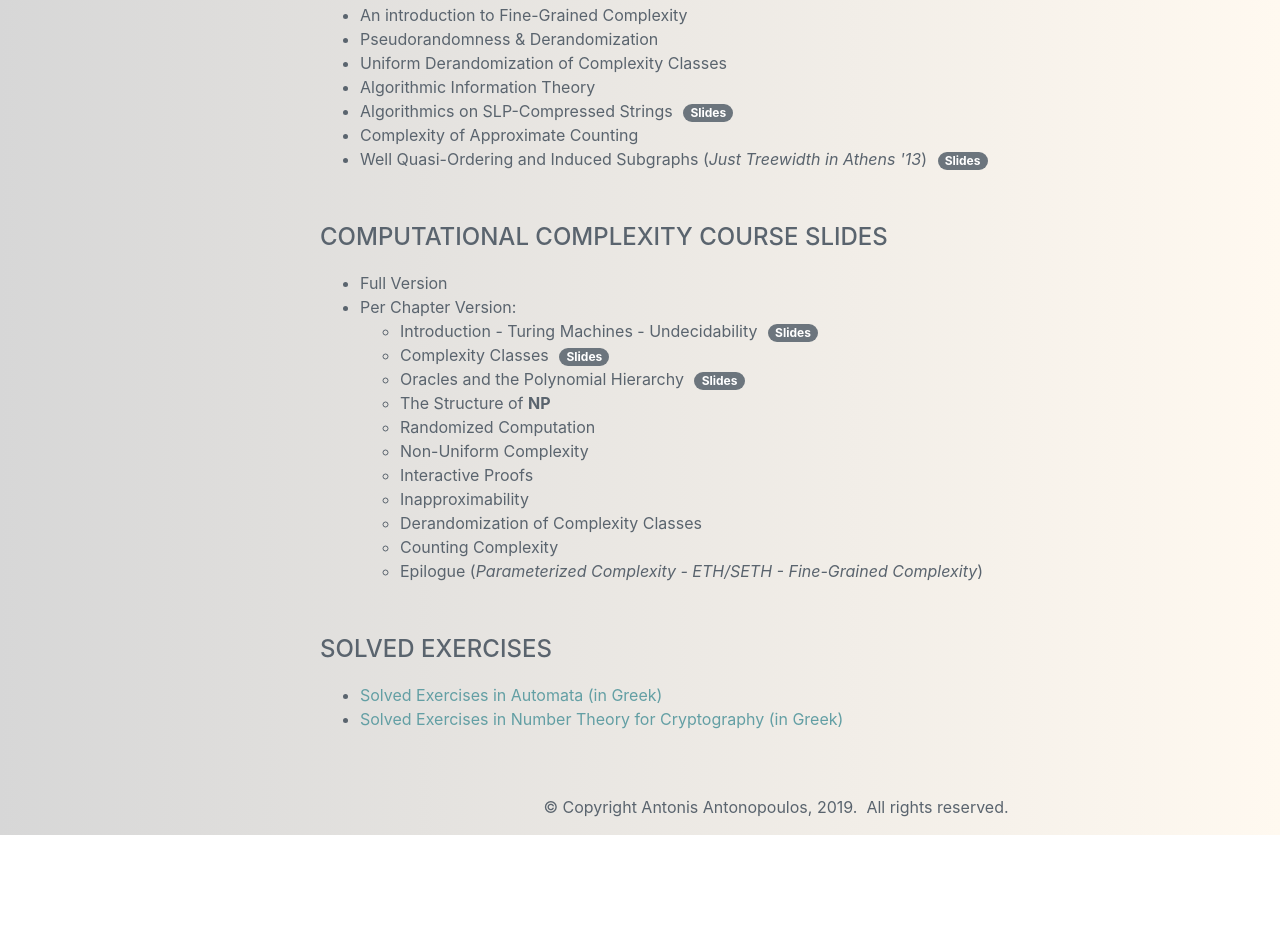
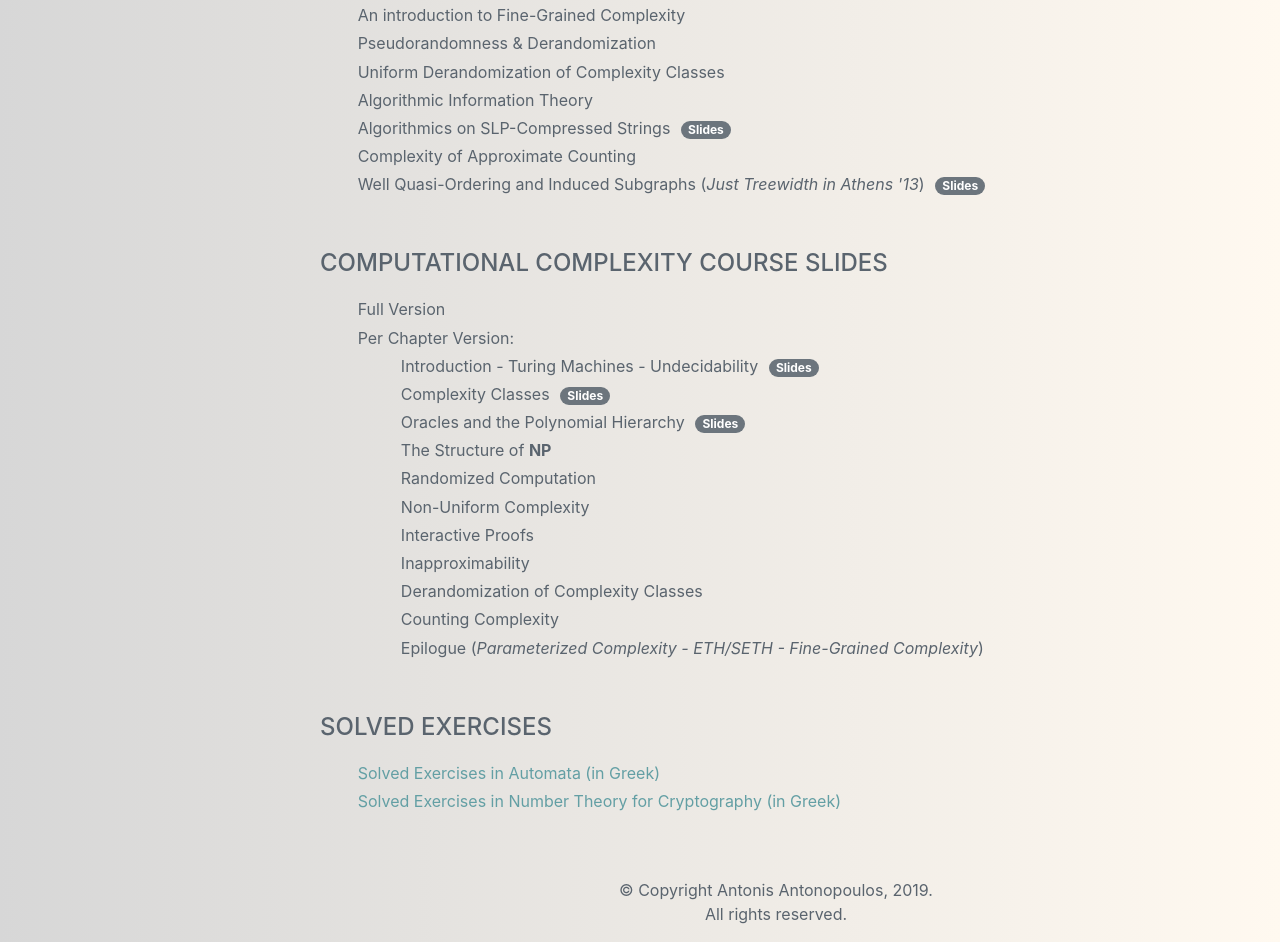
Before and after one commit to pseudorandomized/pseudorandomized.github.io, a plain HTML site: page index.html in a window 1280 px wide. Shown: the part 1013-1955 px from the top of the page. Before the commit the page ends 1848 px from the top, so only its background shows below. Drawn offline with nearby package versions, Linux system fonts and the light colour scheme; a web font is replaced by a local one.

Commit message:
WD fixes

```diff
--- a/css/resume.css
+++ b/css/resume.css
@@ -2,9 +2,12 @@ body {
   font-family: 'Muli', -apple-system, BlinkMacSystemFont, 'Segoe UI', Roboto, 'Helvetica Neue', Arial, sans-serif, 'Apple Color Emoji', 'Segoe UI Emoji', 'Segoe UI Symbol', 'Noto Color Emoji';
   padding-top: 54px;
   color: #5a646e;
-  background: #ffd89b;  /* fallback for old browsers */
-  background: -webkit-linear-gradient(to right, #d7d7d7, #fff9f0);  /* Chrome 10-25, Safari 5.1-6 */
-  background: linear-gradient(to right, #d7d7d7, #fff9f0); /* W3C, IE 10+/ Edge, Firefox 16+, Chrome 26+, Opera 12+, Safari 7+ */
+  background: #ffd89b;
+  /* fallback for old browsers */
+  background: -webkit-linear-gradient(to right, #d7d7d7, #fff9f0);
+  /* Chrome 10-25, Safari 5.1-6 */
+  background: linear-gradient(to right, #d7d7d7, #fff9f0);
+  /* W3C, IE 10+/ Edge, Firefox 16+, Chrome 26+, Opera 12+, Safari 7+ */
 }
 
 @media (min-width: 992px) {
@@ -106,6 +109,7 @@ p.lead {
     width: 17rem;
     height: 100vh;
   }
+
   #sideNav .navbar-brand {
     display: -webkit-box;
     display: -ms-flexbox;
@@ -113,11 +117,13 @@ p.lead {
     margin: auto auto 0;
     padding: 0.5rem;
   }
+
   #sideNav .navbar-brand .img-profile {
     max-width: 10rem;
     max-height: 10rem;
     border: 0.5rem solid rgba(255, 255, 255, 0.2);
   }
+
   #sideNav .navbar-collapse {
     display: -webkit-box;
     display: -ms-flexbox;
@@ -131,6 +137,7 @@ p.lead {
     width: 100%;
     margin-bottom: auto;
   }
+
   #sideNav .navbar-collapse .navbar-nav {
     -webkit-box-orient: vertical;
     -webkit-box-direction: normal;
@@ -138,9 +145,11 @@ p.lead {
     flex-direction: column;
     width: 100%;
   }
+
   #sideNav .navbar-collapse .navbar-nav .nav-item {
     display: block;
   }
+
   #sideNav .navbar-collapse .navbar-nav .nav-item .nav-link {
     display: block;
   }
@@ -160,6 +169,7 @@ section.resume-section .resume-item .resume-date {
   section.resume-section {
     min-height: 100vh;
   }
+
   section.resume-section .resume-item .resume-date {
     min-width: 18rem;
   }
@@ -188,13 +198,12 @@ a:hover, a:focus, a:active {
   color: #639fa4;
 }
 
-.popover{
-    max-width: 100%; /* Max Width of the popover (depending on the container!) */
+.popover {
+  max-width: 100%;
+  /* Max Width of the popover (depending on the container!) */
 }
 
-
 /* Preloader */
-
 #preloader {
   position: fixed;
   top: 0;
@@ -211,16 +220,13 @@ a:hover, a:focus, a:active {
   position: absolute;
   left: 50%;
   top: 40%;
-  /* background-image: url("../img/loader.gif"); */
-  /* background-repeat: no-repeat;
-  background-position: center; */
-  /* margin: -100px 0 0 -100px; */
 }
-.badge{
+
+.badge {
   margin-left: 6px;
 }
 
-  .newsbox{
+.newsbox {
   border-style: solid;
   border-color: #d4d4d4;
   border-width: 2px;
@@ -228,3 +234,19 @@ a:hover, a:focus, a:active {
   padding: 20px;
   margin: 20px;
 }
+
+.list-arrows {
+  padding-left: 1.5rem;
+}
+
+.list-arrows li {
+  margin: 0.2em;
+  list-style-type: none;
+  padding-left: 1rem;
+}
+
+.list-arrows li:before {
+  font-family: 'FontAwesome';
+  content: "\f0da";
+  margin: 0 10px 0 -28px;
+}
--- a/index.html
+++ b/index.html
@@ -1,11 +1,14 @@
 <!DOCTYPE html>
 <html lang="en">
+
+<!-- Theme based on Start Bootstrap resume template (https://startbootstrap.com/themes/resume/) -->
 
 <head>
   <meta charset="utf-8">
   <meta name="viewport" content="width=device-width, initial-scale=1, shrink-to-fit=no">
   <meta name="description" content="Personal Webpage">
   <meta name="author" content="Antonis Antonopoulos">
+  <meta name="keywords" content="Antonis Antonopoulos, Personal Site, Theoretical Computer Science, Computational Complexity">
 
   <script async src="https://www.googletagmanager.com/gtag/js?id=UA-174242000-1"></script>
   <script>
@@ -126,37 +129,56 @@
           <li>Uniform Derandomization of Complexity Classes</li>
           <li>Algorithmic Information Theory</li>
           <li>Algorithmics on SLP-Compressed Strings
-            <a href="https://www.slideshare.net/AntonisAntonopoulos1/algorithmics-on-slpcompressed-strings" target="_blank"><span class="badge badge-pill badge-secondary">Slides</span></a>
+            <span type="button" class="badge badge-pill badge-secondary" onclick="showmodal('https://www.slideshare.net/slideshow/embed_code/key/tlg0SRl3RJINXj')" data-toggle="modal" data-target="#ModalCenter">Slides</span>
           </li>
           <li>Complexity of Approximate Counting</li>
           <li>Well Quasi-Ordering and Induced Subgraphs (<i>Just Treewidth in Athens '13</i>)
-            <a href="https://www.slideshare.net/AntonisAntonopoulos1/induced-subgraphs" target="_blank"><span class="badge badge-pill badge-secondary">Slides</span></a>
+            <span type="button" class="badge badge-pill badge-secondary" onclick="showmodal('https://www.slideshare.net/slideshow/embed_code/key/y3PO3svFcWFoFs')" data-toggle="modal" data-target="#ModalCenter">Slides</span>
           </li>
         </ul>
 
         <div class="subheading mb-3 mt-5">Computational Complexity Course Slides</div>
 
-        <ul>
+        <ul class="list-arrows">
           <li>Full Version</li>
 
           <li>Per Chapter Version:
             <ul class="list-arrows">
-              <li>Introduction - Turing Machines - Undecidability <a href="https://www.slideshare.net/AntonisAntonopoulos1/computational-complexity-introductionturing-machinesundecidability" target="_blank"><span
-                    class="badge badge-pill badge-secondary">Slides</span></a></li>
-              <li>Complexity Classes <a href="https://www.slideshare.net/AntonisAntonopoulos1/computational-complexity-complexity-classes" target="_blank"><span class="badge badge-pill badge-secondary">Slides</span></a></li>
-              <li>Oracles and the Polynomial Hierarchy <a href="https://www.slideshare.net/AntonisAntonopoulos1/computational-complexity-oracles-and-the-polynomial-hierarchy" target="_blank"><span
-                    class="badge badge-pill badge-secondary">Slides</span></a></li>
+              <li>Introduction - Turing Machines - Undecidability
+                <span type="button" class="badge badge-pill badge-secondary" onclick="showmodal('https://www.slideshare.net/slideshow/embed_code/key/wiqRfsLpTVhUVB')" data-toggle="modal" data-target="#ModalCenter">Slides</span>
+              </li>
+              <li>Complexity Classes
+                <span type="button" class="badge badge-pill badge-secondary" onclick="showmodal('https://www.slideshare.net/slideshow/embed_code/key/8JuJGTd3GYSYLs')" data-toggle="modal" data-target="#ModalCenter">Slides</span>
+              <li>Oracles and the Polynomial Hierarchy
+                <span type="button" class="badge badge-pill badge-secondary" onclick="showmodal('https://www.slideshare.net/slideshow/embed_code/key/supnLsAhFEUsFm')" data-toggle="modal" data-target="#ModalCenter">Slides</span>
+              </li>
               <li>The Structure of <b>NP</b></li>
               <li>Randomized Computation</li>
               <li>Non-Uniform Complexity</li>
               <li>Interactive Proofs</li>
               <li>Inapproximability</li>
               <li>Derandomization of Complexity Classes</li>
-              <li>Counting Complexity</li>
+              <li>Counting Complexity
+              </li>
               <li>Epilogue (<i>Parameterized Complexity - ETH/SETH - Fine-Grained Complexity</i>)</li>
             </ul>
           </li>
         </ul>
+
+        <!-- Modal -->
+        <div class="modal fade" id="ModalCenter" tabindex="-1" role="dialog" aria-labelledby="exampleModalCenterTitle" aria-hidden="true">
+          <div class="modal-dialog modal-dialog-centered" role="document">
+            <div class="modal-content">
+              <div class="modal-header">
+                <button type="button" class="close" data-dismiss="modal" aria-label="Close">
+                  <span aria-hidden="true">&times;</span>
+                </button>
+              </div>
+              <div class="modal-body" id="mod-bod">
+              </div>
+            </div>
+          </div>
+        </div>
 
         <div class="subheading mb-3 mt-5">Solved Exercises</div>
         <ul class="list-arrows">
@@ -166,7 +188,7 @@
     </section>
 
     <footer style="text-align: center;">
-      <p>&copy; Copyright Antonis Antonopoulos, 2019.&nbsp; All rights reserved.</p>
+      <p>&copy; Copyright Antonis Antonopoulos, 2019. <br> All rights reserved.</p>
     </footer>
   </div>
 
--- a/js/resume.js
+++ b/js/resume.js
@@ -4,7 +4,9 @@
   $(window).on('load', function() {
     $('#status').fadeOut();
     $('#preloader').delay(350).fadeOut('slow');
-    $('body').delay(350).css({'overflow':'visible'});
+    $('body').delay(350).css({
+      'overflow': 'visible'
+    });
   })
 
   $('a.js-scroll-trigger[href*="#"]:not([href="#"])').click(function() {
@@ -30,10 +32,15 @@
   $('[data-toggle="popover"]').popover();
 })(jQuery);
 
-$.get( 'https://raw.githubusercontent.com/pseudorandomized/pseudorandomized.github.io/master/news.yaml', function( data ) {
-        var obj1 = jsyaml.load( data );
-        console.log(obj1);
-        for (ns in obj1["news"]) {
-          document.getElementById("123").innerHTML += "<p>"+obj1["news"][ns]+"</p>";
-        }
-    });
+$.get('https://raw.githubusercontent.com/pseudorandomized/pseudorandomized.github.io/master/news.yaml', function(data) {
+  var obj1 = jsyaml.load(data);
+
+  for (ns in obj1["news"]) {
+    document.getElementById("123").innerHTML += "<p>" + obj1["news"][ns] + "</p>";
+  }
+});
+
+function showmodal(x) {
+  let y = '<iframe src="' + x + '" width="900" height="400" frameborder="0" marginwidth="0" marginheight="0" scrolling="no" style="border:1px solid #CCC; border-width:1px; margin-bottom:5px; max-width: 100%;" allowfullscreen> </iframe>';
+  document.getElementById("mod-bod").innerHTML = y;
+}
```
Lines whose indentation alone changed are shown as unchanged.
